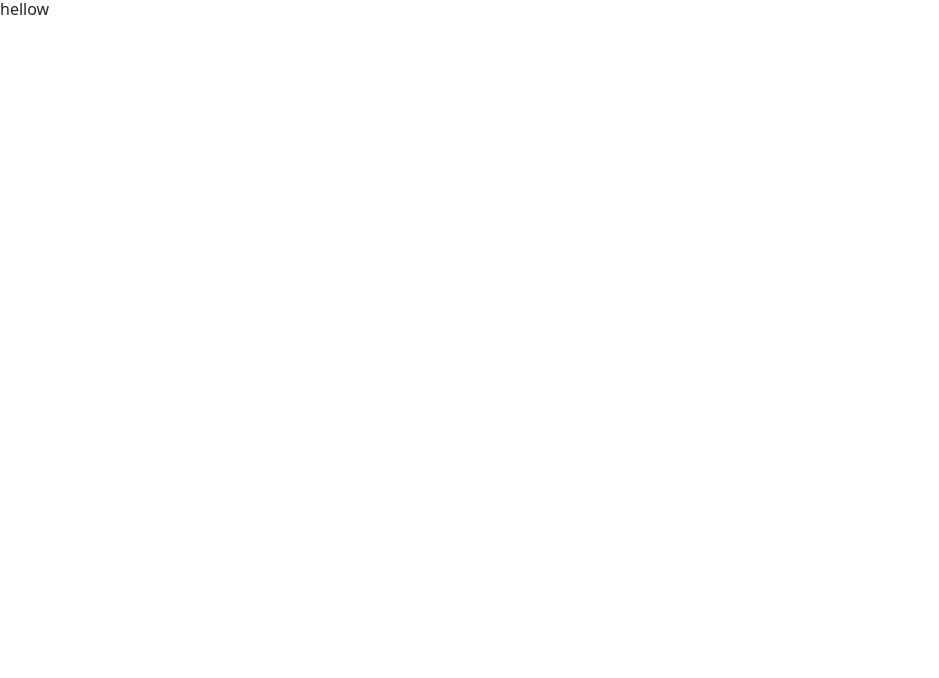
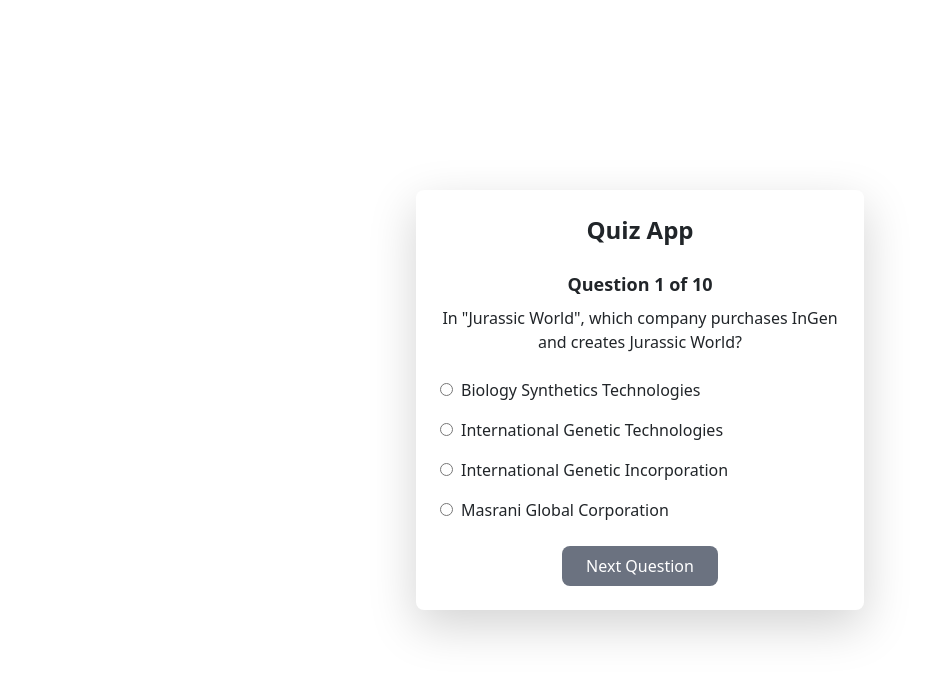
Before and after one commit to Neel-max-cpu/QuizzApp, a React (Create React App) app: page / in a window 1280 px wide. Shown: the top 678 px of the page, without its empty margins (0-939 px from the left). Built offline with nearby package versions, Linux system fonts and the light colour scheme.

Commit message:
hardcode:memo:

```diff
--- a/src/Components/Card.jsx
+++ b/src/Components/Card.jsx
@@ -1,33 +1,38 @@
 import React from 'react'
+
+// pass
+// question number --
+// question of the quiz
+// 4 options
 
 const Card = () => {
     return (
-        <div class="flex justify-center items-center h-screen">
-            <div class="bg-white shadow-lg rounded-lg p-6 max-w-md text-center">
-                <h2 class="text-2xl font-bold mb-4">Quiz App</h2>
-                <p class="text-lg font-semibold mb-2">Question 1 of 10</p>
-                <p class="mb-6">In "Jurassic World", which company purchases InGen and creates Jurassic World?</p>
+        <div className="flex justify-center items-center h-screen">
+            <div className="bg-white shadow-lg rounded-lg p-6 max-w-md text-center">
+                <h2 className="text-2xl font-bold mb-4">Quiz App</h2>
+                <p className="text-lg font-semibold mb-2">Question 1 of 10</p>
+                <p className="mb-6">In "Jurassic World", which company purchases InGen and creates Jurassic World?</p>
 
-                <form class="text-left space-y-4">
-                    <label class="block">
-                        <input type="radio" name="answer" class="mr-2" />
+                <form className="text-left space-y-4">
+                    <label className="block">
+                        <input type="radio" name="answer" className="mr-2" />
                         Biology Synthetics Technologies
                     </label>
-                    <label class="block">
-                        <input type="radio" name="answer" class="mr-2" />
+                    <label className="block">
+                        <input type="radio" name="answer" className="mr-2" />
                         International Genetic Technologies
                     </label>
-                    <label class="block">
-                        <input type="radio" name="answer" class="mr-2" />
+                    <label className="block">
+                        <input type="radio" name="answer" className="mr-2" />
                         International Genetic Incorporation
                     </label>
-                    <label class="block">
-                        <input type="radio" name="answer" class="mr-2" />
+                    <label className="block">
+                        <input type="radio" name="answer" className="mr-2" />
                         Masrani Global Corporation
                     </label>
                 </form>
 
-                <button class="bg-gray-500 text-white px-4 py-2 mt-6 rounded-lg hover:bg-greean">
+                <button className="bg-gray-500 text-white px-4 py-2 mt-6 rounded-lg hover:bg-green-500">
                     Next Question
                 </button>
             </div>
--- a/src/Components/Hero.jsx
+++ b/src/Components/Hero.jsx
@@ -1,13 +1,13 @@
-import React, { useState } from 'react'
-
+import React, { useEffect, useState } from 'react'
+import Card from './Card'
 
 
 // https://opentdb.com/api_config.php -- website
 // https://opentdb.com/api.php?amount=10&difficulty=medium&type=multiple
 
-const shuffleArray = (array) => {
-    return array.sort(() => Math.random() - 0.5);
-};
+// const shuffleArray = (array) => {
+//     return array.sort(() => Math.random() - 0.5);
+// };
 
 
 
@@ -218,7 +218,7 @@
     */
 
     return(
-    <h1>hellow</h1>
+        <Card/>
     )
 }
 
```
